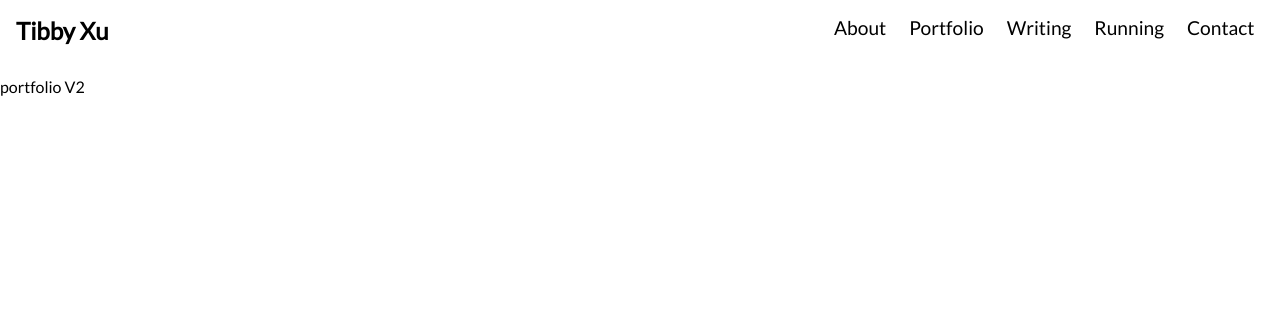
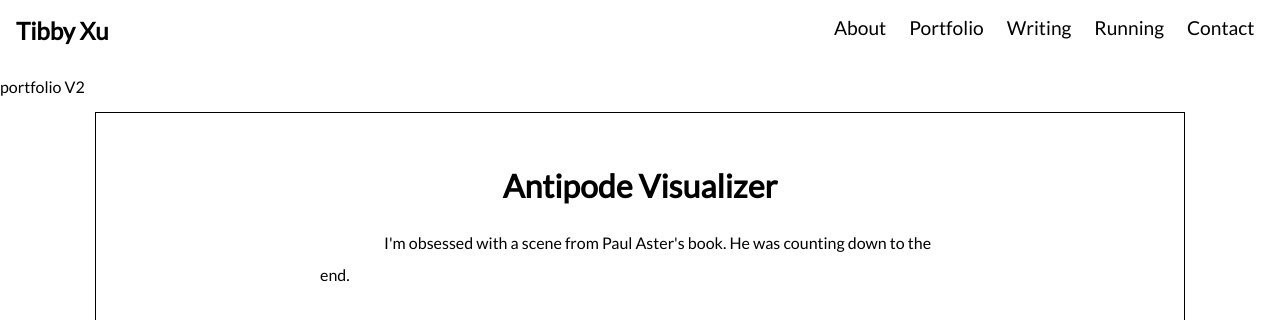
Before and after one commit to fallwall/she-run-freely, a React (Create React App) app: page /codesthis/1 in a window 1280 px wide. Shown: the top 320 px of the page. Built offline with nearby package versions, Linux system fonts and the light colour scheme.

Commit message:
portfolio single page

```diff
--- a/src/App.jsx
+++ b/src/App.jsx
@@ -4,6 +4,7 @@ import { Route } from 'react-router-dom';
 import Home from './pages/Home';
 import About from './pages/About';
 import Portfolio from './pages/Portfolio';
+import PortfolioOne from './pages/PortfolioOne';
 import Running from './pages/Running';
 import Writing from './pages/Writing';
 import WritingOne from './pages/WritingOne';
@@ -19,6 +20,7 @@ export default class App extends Component {
         <Route exact path="/" render={()=><Home />}/>
         <Route exact path="/about" render={()=><About />}/>
         <Route exact path="/codes" render={()=><Portfolio />}/>
+        <Route exact path="/codesthis/:id" render={(props)=><PortfolioOne id={props.match.params.id}/>}/>
         <Route exact path="/runs" render={()=><Running />}/>
         <Route exact path="/writes" render={()=><Writing />}/>
         <Route exact path="/writesthis/:id" render={(props) => <WritingOne id={props.match.params.id}/>}/>
--- a/src/components/CodeEntry.jsx
+++ b/src/components/CodeEntry.jsx
@@ -1,11 +1,10 @@
 import React from 'react';
 import { Link } from 'react-router-dom';
 
-export default function CodeEntry({children}) {
+export default function CodeEntry({ children }) {
   return (
     <div className="code-entry">
-      <Link to={`/codesthis/${parseInt(children.id)}`}><h1 className="code-entry-title">{children.title}</h1></Link>
-      <div className="code-entry-year">({children.year})</div>
+      <Link to={`/codesthis/${parseInt(children.id)}`}><h1 className="code-entry-title">{children.title} ({children.year})</h1></Link>
       <div className="code-entry-medium">{children.medium.map(i => <div className="medium-stack">{i}</div>)}</div>
       <p className="code-entry-tagline">{children.tagline}</p>
     </div>
--- /dev/null
+++ b/src/pages/PortfolioOne.jsx
@@ -0,0 +1,21 @@
+import React from 'react';
+import CodeEntryOne from '../components/CodeEntryOne';
+import data from '../data/coding_data.json';
+
+const PortfolioOne = (props) => {
+  const entry = data.entries.filter(i => i.id === parseInt(props.id))[0];
+  return (
+    <div className="page-frame">
+      <div className="code-wrapper">
+        <CodeEntryOne
+          title={entry.title}
+          content={entry.content}
+        >
+          {entry}
+        </CodeEntryOne>
+      </div>
+    </div>
+  )
+}
+
+export default PortfolioOne;
--- a/src/pages/coding.css
+++ b/src/pages/coding.css
@@ -14,9 +14,8 @@
   color:lightpink;
 }
 
-.code-entry-year, .code-entry-medium {
+.code-entry-medium {
   text-align: center;
-  color:lightpink;
 }
 
 .medium-stack {
```
